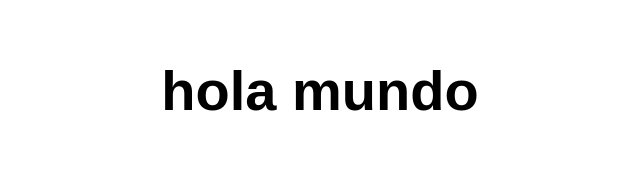
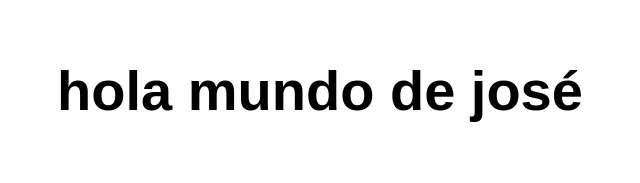
Before and after one commit to hdlndox60-prog/primer-app-, a website: page src/index.html in a window 1280 px wide. Shown: the whole page, without its empty margins (320-960 px from the left). Drawn offline with Linux system fonts and the light colour scheme.

Commit message:
//ticket

```diff
--- a/src/index.html
+++ b/src/index.html
@@ -10,7 +10,7 @@
 
 <body>
   <main>
-    <h1>hola mundo</h1>
+    <h1>hola mundo de josé</h1>
   </main>
 </body>
 
```
